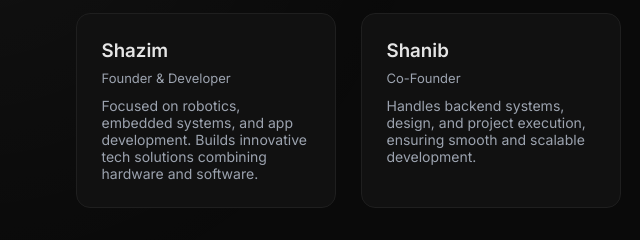
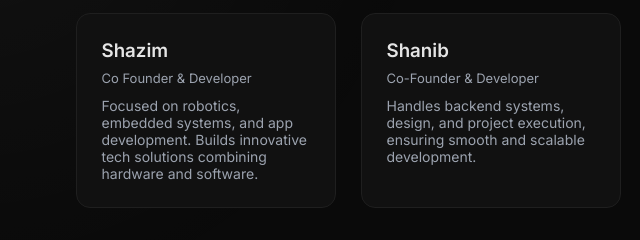
Before and after one commit to shazim-otp/mecknown, a plain HTML site: page about.html in a window 1280 px wide. Shown: the part 317-557 px from the top of the page, 292-932 px from the left. Drawn offline with Linux system fonts and the light colour scheme.

Commit message:
Update about.html

```diff
--- a/about.html
+++ b/about.html
@@ -41,7 +41,7 @@
     <!-- SHAZIM -->
     <a href="shazim.html" class="member">
       <h3>Shazim</h3>
-      <span>Founder & Developer</span>
+      <span>Co Founder & Developer</span>
       <p>
         Focused on robotics, embedded systems, and app development.
         Builds innovative tech solutions combining hardware and software.
@@ -51,7 +51,7 @@
     <!-- SHANIB -->
     <a href="shanib.html" class="member">
       <h3>Shanib</h3>
-      <span>Co-Founder</span>
+      <span>Co-Founder & Developer</span>
       <p>
         Handles backend systems, design, and project execution,
         ensuring smooth and scalable development.
```
